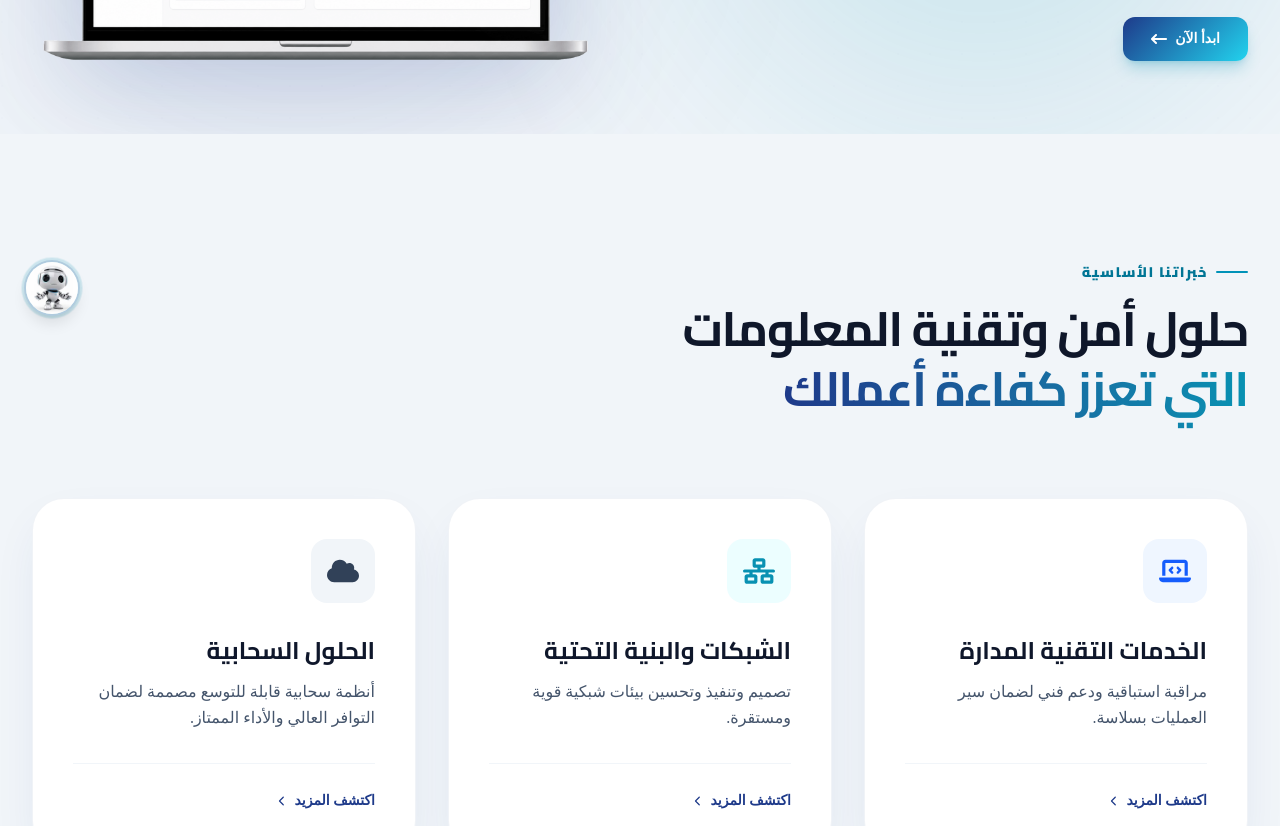
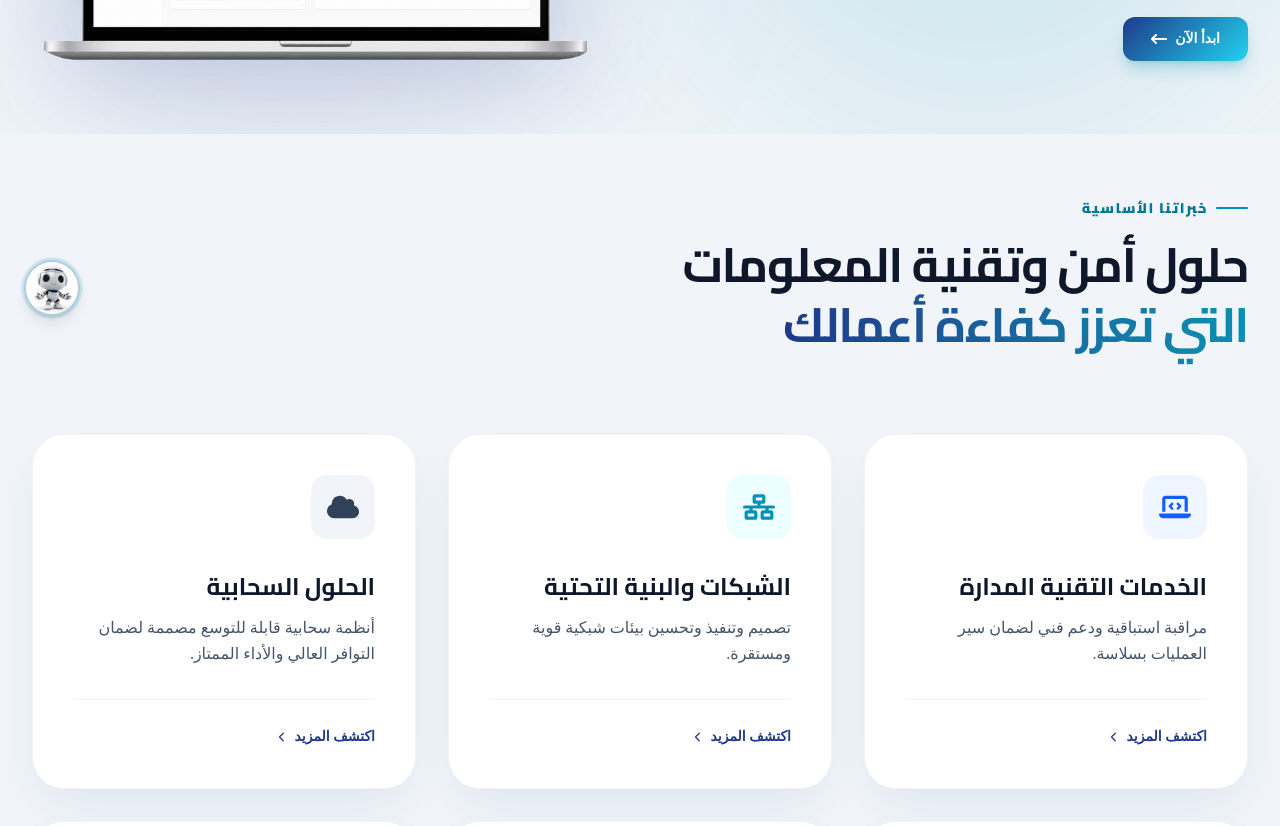
Before and after one commit to Tarek-Ali0/Valict, a Next.js app: page /ar in a window 1280 px wide. Shown: the part 460-1286 px from the top of the page. Built offline with nearby package versions, Linux system fonts and the light colour scheme; a web font is replaced by a local one.

Commit message:
Adjust padding in Services component

```diff
--- a/src/components/Services.tsx
+++ b/src/components/Services.tsx
@@ -65,7 +65,7 @@ export function Services({ dict, lang = "ar" }: ServicesProps) {
   return (
     <section
       id="services"
-      className="py-24 md:py-32 bg-[#F1F5F9] dark:bg-[#0B1120] transition-colors duration-300"
+      className="pt-12 md:pt-16 pb-24 md:pb-32 bg-[#F1F5F9] dark:bg-[#0B1120] transition-colors duration-300"
     >
 
       <div className="max-w-7xl mx-auto px-4 sm:px-6 md:px-8">
```
